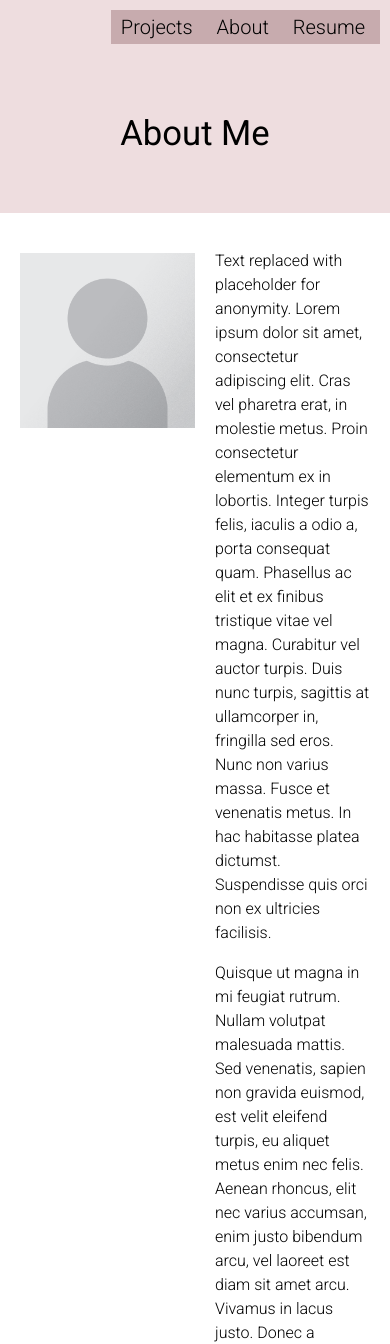
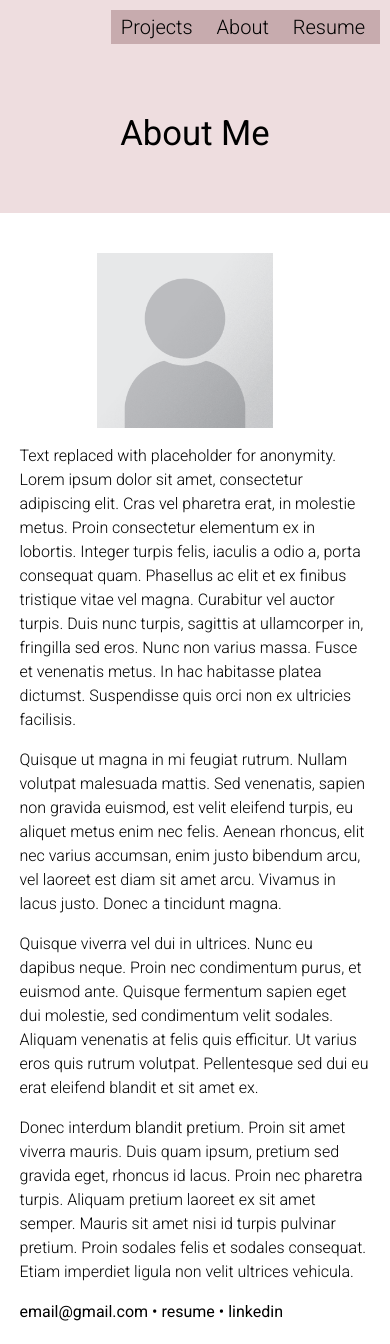
Before and after one commit to Kirache/uiux_portfolio, a PHP site: page /about.html in a window 390 px wide. Shown: the top 1344 px of the page. After the commit the page ends 1321 px from the top, so only its background shows below. Run offline with PHP 8.4, Linux system fonts and the light colour scheme.

Commit message:
Update about.css

```diff
--- a/about.css
+++ b/about.css
@@ -22,5 +22,9 @@ p {
 @media only screen and (max-width: 600px) {
 	#profile-picture {
 		width: 50%;
+		align-self: center;
+	}
+	.about {
+		flex-direction: column;
 	}
 }
```
